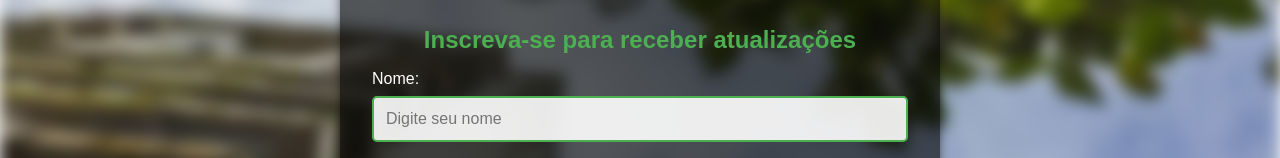
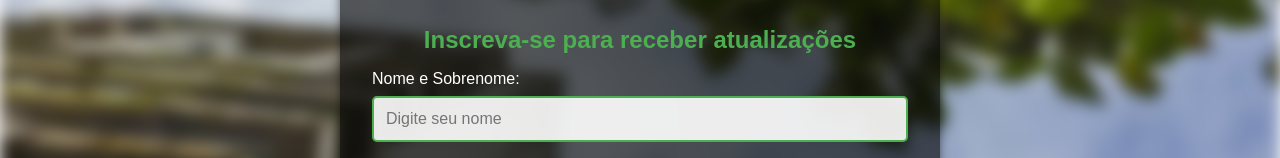
Before and after one commit to robsonrccha/ecomap_landingpage, a plain HTML site: page index.html in a window 1280 px wide. Shown: the part 343-501 px from the top of the page. Drawn offline with Linux system fonts and the light colour scheme.

Commit message:
Update Final

```diff
--- a/index.html
+++ b/index.html
@@ -26,7 +26,7 @@
         <h2>Inscreva-se para receber atualizações</h2>
         <form id="emailForm" name="EcoMap" method="POST" action="./obrigado.html" netlify>
           <p>
-            <label for="name">Nome:</label>
+            <label for="name">Nome e Sobrenome:</label>
             <input type="text" id="name" name="name" placeholder="Digite seu nome" required>
           </p>
           <p>
```
